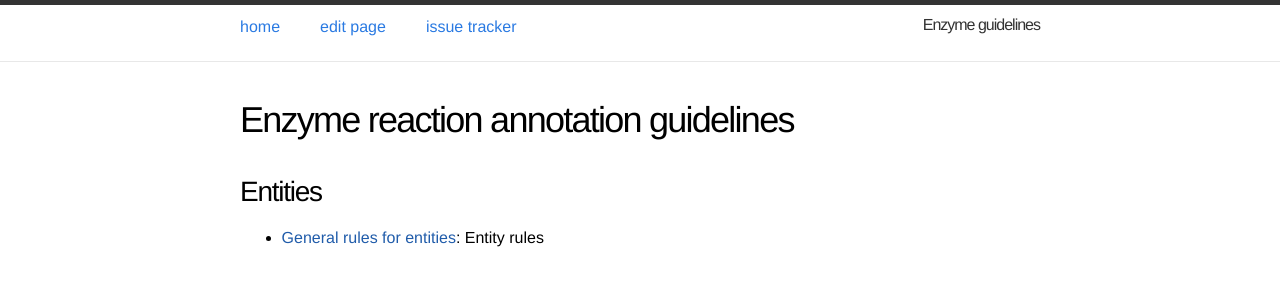
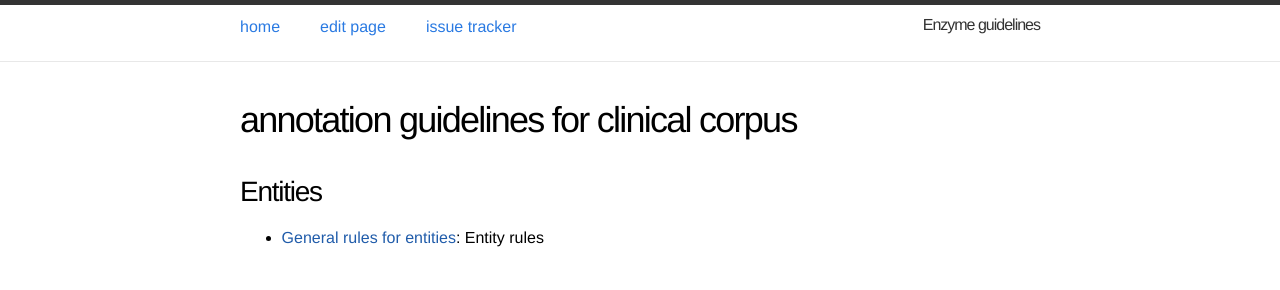
Before and after one commit to ezcatdb/clinicalcorpus-guidelines, a Jekyll site: the page built from index.md, in a window 1280 px wide. Shown: the top 290 px of the page. Built offline with Jekyll 4.4.1, drawn with Linux system fonts in a browser that asks for light colours.

Commit message:
Update index.md

```diff
--- a/index.md
+++ b/index.md
@@ -1,6 +1,6 @@
 ---
 layout: entry
-title: Enzyme reaction annotation guidelines
+title: annotation guidelines for clinical corpus
 ---
 
 ## Entities
```
